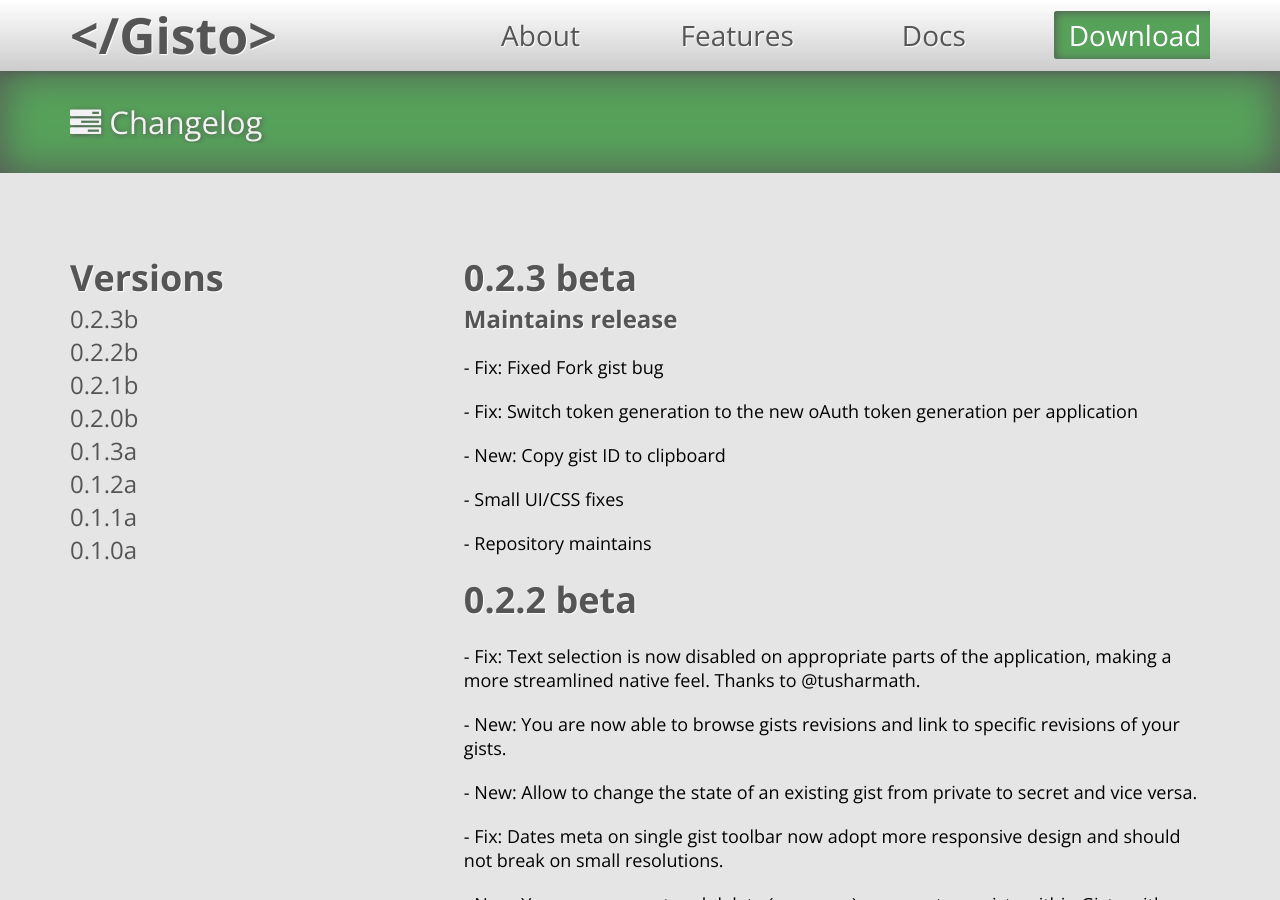
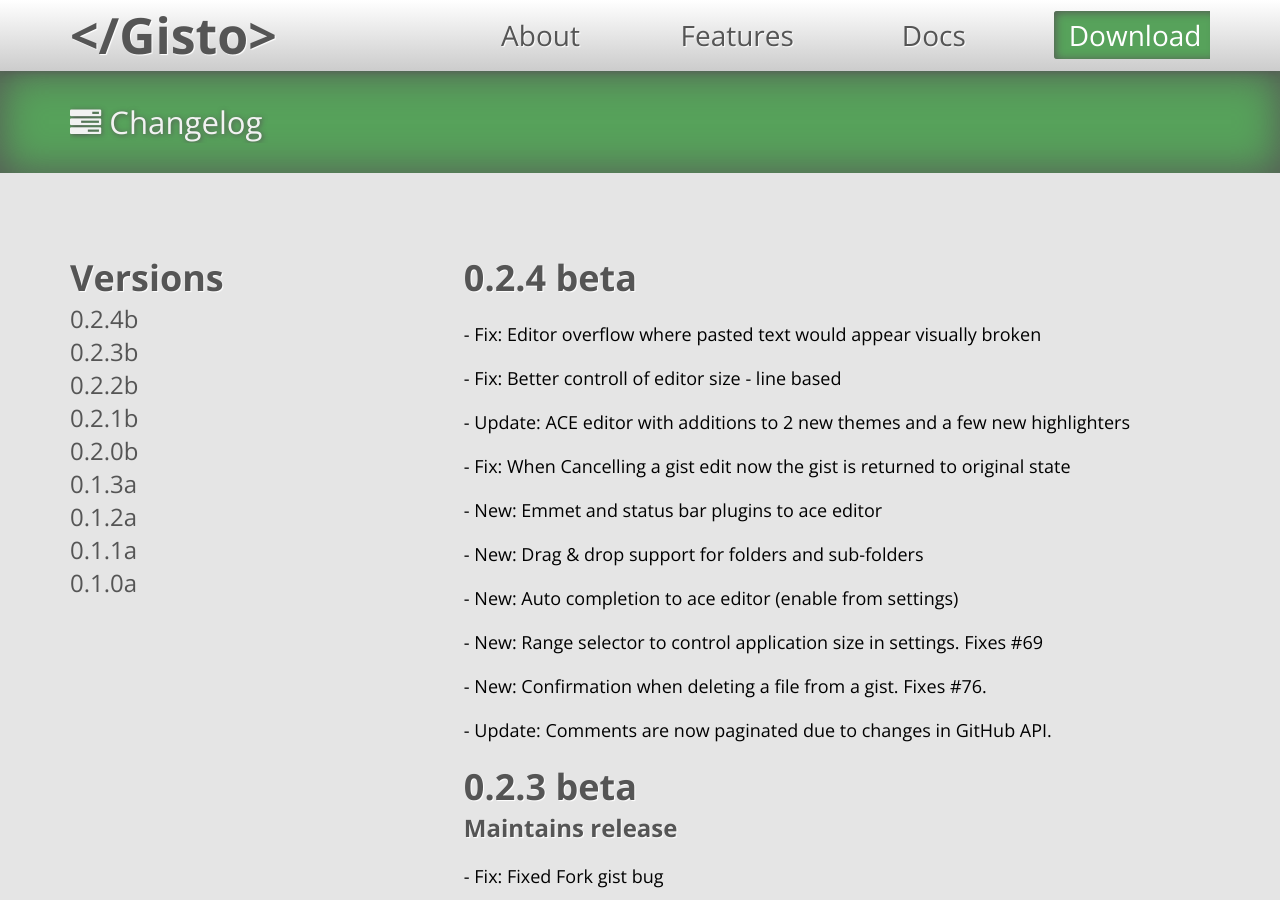
Before and after one commit to Gisto/gisto.github.com, a Jekyll site: the page built from changelog/index.html, in a window 1280 px wide and 900 px high. Built offline with Jekyll 4.4.1, drawn with Linux system fonts in a browser that asks for light colours.

Commit message:
Release of v0.2.4b

```diff
--- a/_config.yml
+++ b/_config.yml
@@ -1,8 +1,8 @@
 name: Gisto
-gisto_version: 0.2.3b
-gisto_old_version: 0.2.2a
-gisto_build_date: 2014-02-20
+gisto_version: 0.2.4b
+gisto_old_version: 0.2.3a
+gisto_build_date: 2014-04-02
 download_url: http://download.gistoapp.com
 download_url_mirror: http://mirror.gistoapp.com
-prev_versions: 0.2.2b,0.2.1b,0.2.0b,0.1.3a,0.1.2a
+prev_versions: 0.2.3b,0.2.2b,0.2.1b,0.2.0b,0.1.3a,0.1.2a
 pygments: true
--- a/changelog/index.html
+++ b/changelog/index.html
@@ -19,6 +19,7 @@
            <h2>Versions</h2>
 
             <ul>
+                <li><a href="#v0.2.4b">0.2.4b</a></li>
                 <li><a href="#v0.2.3b">0.2.3b</a></li>
                 <li><a href="#v0.2.2b">0.2.2b</a></li>
                 <li><a href="#v0.2.1b">0.2.1b</a></li>
@@ -33,6 +34,18 @@
         </div>
 
         <div class="eightcol last">
+
+            <h2 id="v0.2.4b">0.2.4 beta</h2>
+            <p> - Fix: Editor overflow where pasted text would appear visually broken</p>
+            <p> - Fix: Better controll of editor size - line based</p>
+            <p> - Update: ACE editor with additions to 2 new themes and a few new highlighters</p>
+            <p> - Fix: When Cancelling a gist edit now the gist is returned to original state</p>
+            <p> - New: Emmet and status bar plugins to ace editor</p>
+            <p> - New: Drag & drop support for folders and sub-folders</p>
+            <p> - New: Auto completion to ace editor (enable from settings)</p>
+            <p> - New: Range selector to control application size in settings. Fixes #69</p>
+            <p> - New: Confirmation when deleting a file from a gist. Fixes #76.</p>
+            <p> - Update: Comments are now paginated due to changes in GitHub API.</p>
 
             <h2 id="v0.2.3b">0.2.3 beta</h2>
 
```
